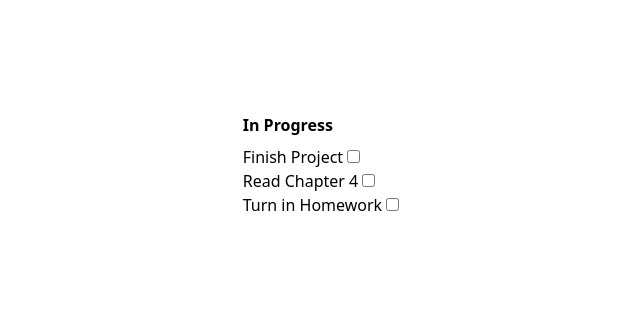
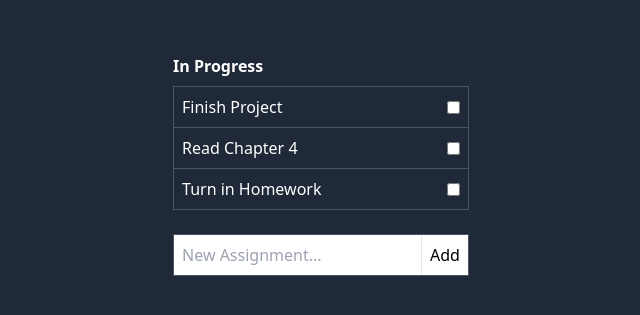
Before and after one commit to abenipa3/vue3_step-by-step, a plain HTML site: page index.html in a window 1280 px wide. Shown: the part 235-550 px from the top of the page, without its empty margins (319-959 px from the left). Drawn offline with nearby package versions, Linux system fonts and the light colour scheme.

```diff
--- a/index.html
+++ b/index.html
@@ -5,12 +5,12 @@
     <meta charset="UTF-8">
     <meta http-equiv="X-UA-Compatible" content="IE=edge">
     <meta name="viewport" content="width=device-width, initial-scale=1.0">
-    <title>Episode 7: Bring it All Together</title>
+    <title>Episode 8: Handle a Form Submission</title>
     <script src="https://unpkg.com/vue@3"></script>
     <script src="https://cdn.tailwindcss.com"></script>
 </head>
 
-<body class="h-full grid place-items-center">
+<body class="h-full grid place-items-center bg-gray-800 text-white">
 
     <div id="app">
 
--- a/js/components/Assignment.js
+++ b/js/components/Assignment.js
@@ -1,11 +1,11 @@
 export default {
     template: `
     <li>
-    <label>
+    <label class="p-2 flex justify-between items-center">
 
     {{ assignment.name }}
 
-    <input type="checkbox" v-model="assignment.complete">
+    <input type="checkbox" v-model="assignment.complete" class="ml-3">
 
     </label>
 
--- a/js/components/AssignmentList.js
+++ b/js/components/AssignmentList.js
@@ -6,7 +6,7 @@
     template: `
     <section v-show="assignments.length">
     <h2 class="font-bold mb-2">{{ title }}</h2>
-    <ul>
+    <ul class="border border-gray-600 divide-y divide-gray-600">
     <assignment
     v-for="assignment in assignments"
     :key="assignment.id"
--- a/js/components/Assignments.js
+++ b/js/components/Assignments.js
@@ -5,8 +5,15 @@
 
     template: `
     <section class="space-y-6">
-    <assignment-list :assignments="filters.inProgress" title="In Progress"></assignment-list>
-    <assignment-list :assignments="filters.completed" title="Completed"></assignment-list>
+        <assignment-list :assignments="filters.inProgress" title="In Progress"></assignment-list>
+        <assignment-list :assignments="filters.completed" title="Completed"></assignment-list>
+
+        <form @submit="add">
+        <div class="border border-gray-600 text-black">
+            <input placeholder="New Assignment..." class="p-2" />
+            <button type="submit" class="bg-white p-2 border-l">Add</button>
+        </div>
+        </form>
     </section>
     `,
     data() {
@@ -18,6 +25,7 @@
             ]
         }
     },
+
     computed: {
         filters() {
             return{
@@ -25,5 +33,14 @@
                 completed: this.assignments.filter(assignment => assignment.complete),
             };
         }
+    },
+
+    methods: {
+        // Prevents page from refreshing after submit!
+        add(e) {
+            e.preventDefault();
+
+            alert('hi there');
+        }
     }
 }
```
Also changed, not shown: episode8.html (added).
